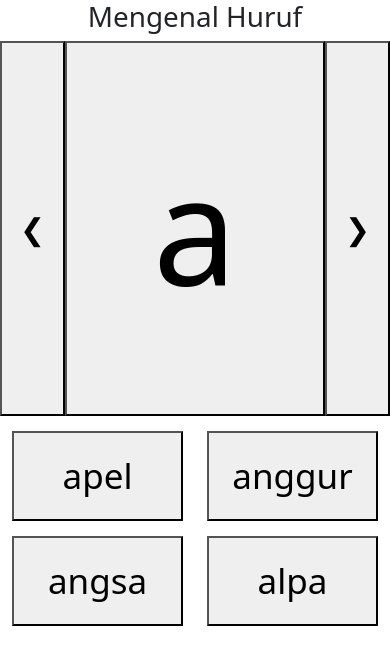
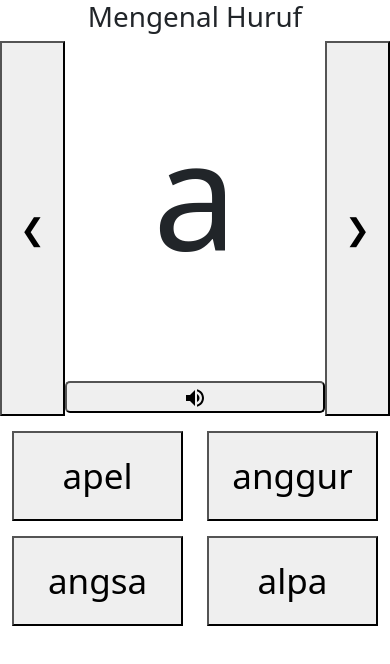
Before and after one commit to idkaryadi/mengenal-huruf, a React (Create React App) app: page / in a window 390 px wide. Shown: the top 664 px of the page. Built offline with nearby package versions, Linux system fonts and the light colour scheme.

Commit message:
add sound

```diff
--- a/package.json
+++ b/package.json
@@ -3,6 +3,7 @@
   "version": "0.1.0",
   "private": true,
   "dependencies": {
+    "@material-ui/icons": "^4.11.2",
     "@testing-library/jest-dom": "^5.11.4",
     "@testing-library/react": "^11.1.0",
     "@testing-library/user-event": "^12.1.10",
--- a/src/pages/huruf/HurufPage.jsx
+++ b/src/pages/huruf/HurufPage.jsx
@@ -5,6 +5,7 @@ import Row from 'react-bootstrap/Row';
 import Col from 'react-bootstrap/Col';
 import {abjad} from './konstanta'
 import 'bootstrap/dist/css/bootstrap.min.css';
+import VolumeUpIcon from '@material-ui/icons/VolumeUp';
 
 export default function HurufPage() {
   const alpabet = 'abcdefghijklmnopqrstuvwxyz';
@@ -31,6 +32,15 @@ export default function HurufPage() {
     setData(abjad[daftarAbjad[Number(newIndex)]])
     console.log(e.target.innerText, e)
   }
+  const soundOn = () => {
+    const msg = new SpeechSynthesisUtterance();
+    msg.volume = 1; // 0 to 1
+    msg.rate = 1; // 0.1 to 10
+    // msg.pitch = 1; //0 to 2
+    msg.text = data.huruf;
+    msg.lang = 'id';
+    window.speechSynthesis.speak(msg);
+  }
   return (
     <>
     <h1 style={{"textAlign":"center"}}>Mengenal Huruf</h1>
@@ -44,8 +54,14 @@ export default function HurufPage() {
         <Col sm={2} xs={2} className={styles.nopadding}>
           <button className={styles.prev} onClick={handlePrev}>❮</button>
         </Col>
+        {/* <Col sm={8} xs={8} className={styles.nopadding}>
+          <button className={styles.huruf}>{data.huruf}</button>
+        </Col> */}
         <Col sm={8} xs={8} className={styles.nopadding}>
-          <button className={styles.huruf}>{data.huruf}</button>
+          <div className={styles.huruf}>{data.huruf}</div>
+          <div>
+            <button className={styles.suara} onClick={soundOn}><VolumeUpIcon></VolumeUpIcon></button>
+          </div>
         </Col>
         <Col sm={2} xs={2} className={styles.nopadding}>
           <button className={styles.prev} onClick={handleNext}>❯</button>
--- a/src/pages/huruf/HurufPage.module.css
+++ b/src/pages/huruf/HurufPage.module.css
@@ -4,10 +4,17 @@
 }
 
 .huruf {
+  padding-top: 40px;
   width: 100%;
-  height: 375px;
+  height: 340px;
   font-size: 170px;
-  align-items: center;
+  text-align: center;
+}
+
+.suara {
+  width: 100%;
+  border-radius: 5px;
+  /* align-items: center; */
 }
 
 .prev {
@@ -37,10 +44,16 @@
   }
 
   .huruf {
+    padding-top: 40px;
     width: 100%;
-    height: 375px;
+    height: 340px;
     font-size: 150px;
-    align-items: center;
+    text-align: center;
+  }
+
+  .suara {
+    width: 100%;
+    border-radius: 5px;
   }
 
   .prev {
```
Also changed, not shown: 2 other files (tests, documents, lock files or other folders).
